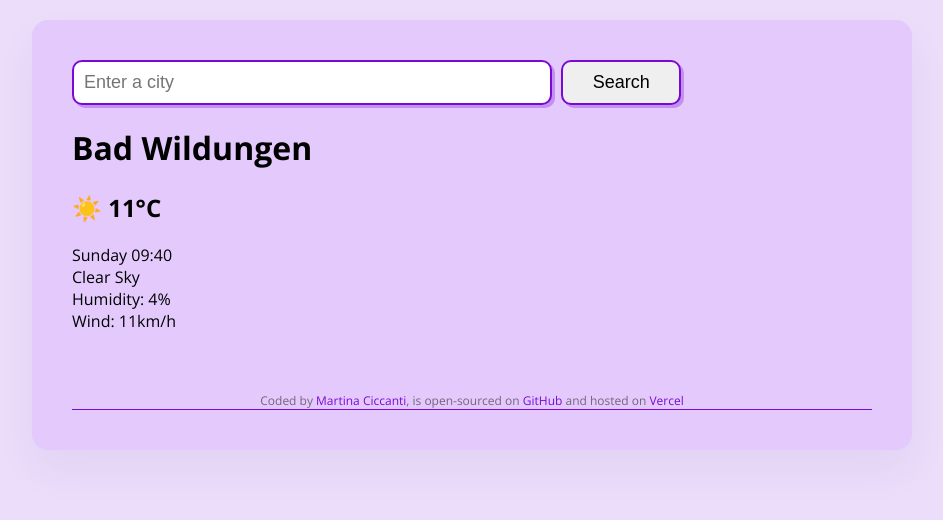
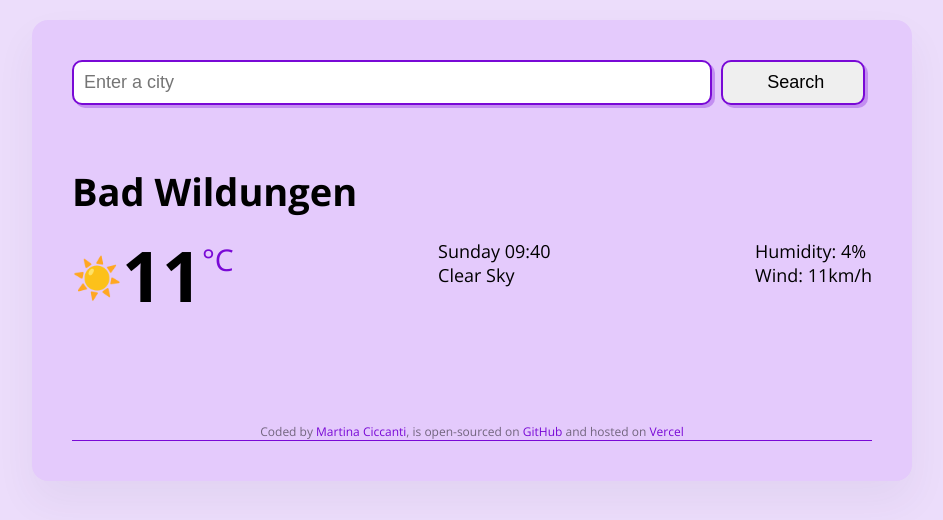
Before and after one commit to martina1388/MyWeatherApp, a plain HTML site: page index.html in a window 1280 px wide. Shown: the whole page, without its empty margins (168-1111 px from the left). Drawn offline with nearby package versions, Linux system fonts and the light colour scheme.

Commit message:
Styled with CSS

```diff
--- a/index.html
+++ b/index.html
@@ -22,14 +22,22 @@
             </form>
         </header>
         <main>
-            <h1>Bad Wildungen</h1>
-            <h2>☀️ 11°C</h2>
-            <div>Sunday 09:40
-                <br>
-                Clear Sky
-            </div>
-            <div>Humidity: 4%
-                <br>Wind: 11km/h
+            <h1 class="weather-app-city">Bad Wildungen</h1>
+            <div class="weather-app-data">
+                <div class="weather-temperature-container">
+                    <div class="weather-app-icon">☀️</div>
+                    <div class="weather-app-temperature">11</div>
+                    <div class="weather-app-celsius-unit">°C</div>
+                </div>
+                <div class="weather-app-details">
+                    <div class="weather-app-time">Sunday 09:40 </div>
+                    <div class="weather-app-description">Clear Sky</div>
+                </div>
+                <div class="weather-app-info">
+                    <div class="weather-app-humidity">Humidity: 4%</div>
+                    <div class="weather-app-wind">Wind: 11km/h </div>
+                </div>
+
             </div>
         </main>
         <footer>Coded by
--- a/src/style.css
+++ b/src/style.css
@@ -17,7 +17,7 @@ header {
 }
 
 .search-form-input {
-    width: 60%;
+    width: 80%;
     padding: 10px;
     border: 2px solid #7909d6;
     border-radius: 10px;
@@ -29,8 +29,8 @@ header {
     box-shadow: 3px 3px rgb(121, 9, 214, 0.3);
     border: 2px solid #7909d6;
     border-radius: 10px;
-    width: 15%;
-    padding: 10px;
+    width: 18%;
+    padding: 10px 44px;
     margin-left: 5px;
     transition: all 250ms ease-in-out;
     font-size: 18px;
@@ -39,6 +39,50 @@ header {
 .search-form-button:hover {
     color: #ffffff;
     background: #7909d6;
+}
+
+main {
+    padding: 40px 0px;
+}
+
+.weather-app-city {
+    margin: 20px 0 10px;
+    font-size: 38px;
+    font-weight: 700;
+}
+
+.weather-app-data {
+    display: flex;
+    justify-content: space-between;
+    font-size: 18px;
+}
+
+.weather-app-details {
+    margin-top: 12px;
+}
+
+.weather-app-info {
+    margin-top: 12px;
+}
+
+.weather-temperature-container {
+    display: flex;
+}
+
+.weather-app-icon {
+    font-size: 40px;
+    margin-top: 22px;
+}
+
+.weather-app-temperature {
+    font-size: 70px;
+    font-weight: 700;
+}
+
+.weather-app-celsius-unit {
+    font-size: 30px;
+    margin-top: 12px;
+    color: #7909d6;
 }
 
 footer {
```
